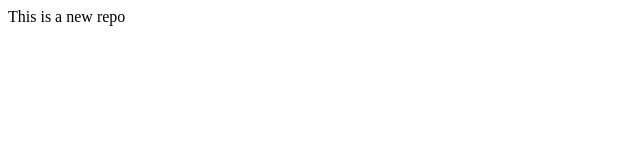
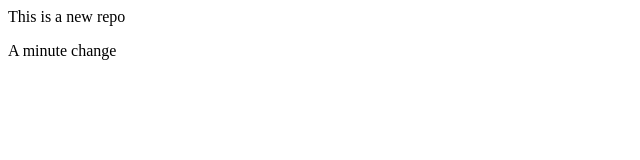
Before and after one commit to aryankeshari16/localrepo, a plain HTML site: page index.html in a window 1280 px wide. Shown: the full height of the page, 0-640 px from the left. Drawn offline with Linux system fonts and the light colour scheme.

Commit message:
Add new feature

```diff
--- a/index.html
+++ b/index.html
@@ -1 +1,2 @@
 <p>This is a new repo</p>
+<p>A minute change</p>
```
